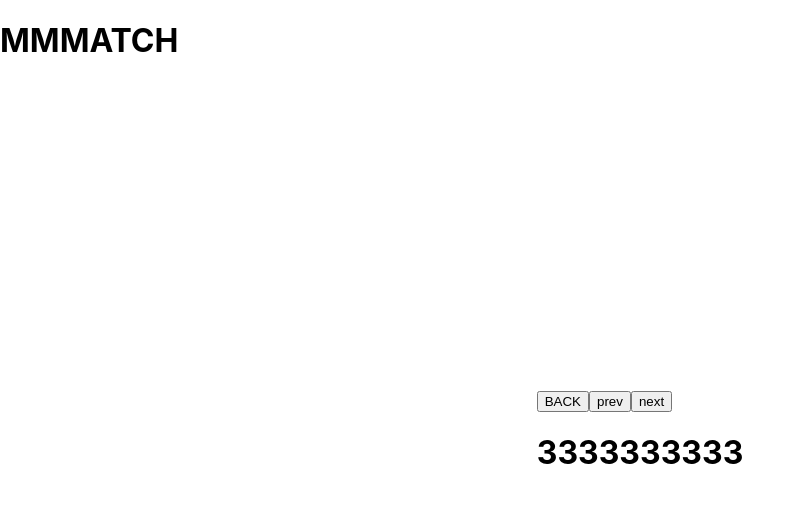
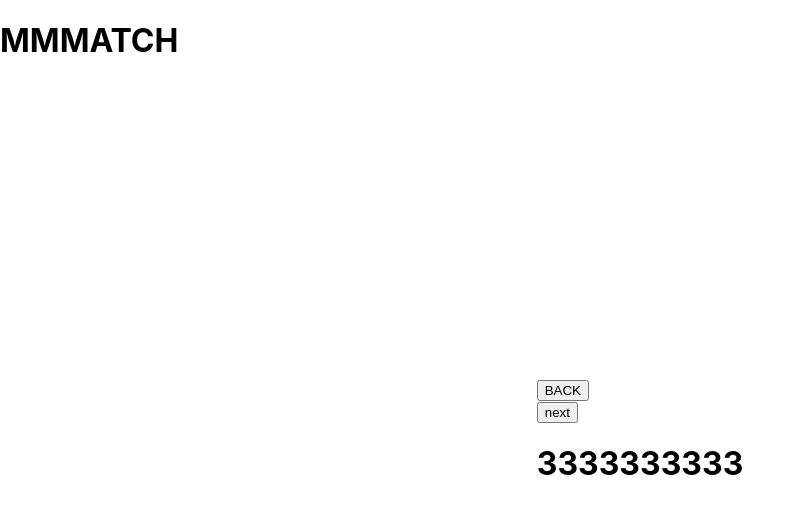
Before and after one commit to enztexier/mmmatch, a React (Create React App) app: page / in a window 1280 px wide. Both pictures are taken after a click on the button "Pour Elle". Shown: the top 514 px of the page, without its empty margins (0-803 px from the left). Built offline with nearby package versions, Linux system fonts and the light colour scheme.

Commit message:
end of JS

```diff
--- a/src/Display.js
+++ b/src/Display.js
@@ -21,9 +21,8 @@ const Display = ({quotes, setClick}) => {
     function nextQuote() {
 
           if(quotes.length === history.length && quotes.length === (indexArray)){
+            console.log("FINISH");
             setIndexArray(indexArray + 1);
-            history.push({quote:"finish"});
-            setSingle(history[indexArray]);
           }
 
           else if(history.length === (indexArray)){
@@ -50,19 +49,13 @@ const Display = ({quotes, setClick}) => {
 
         if(indexArray > 1){
           console.log("prevINDEX: " + indexArray);
-          //console.log(history[indexArray - 2]);
             setSingle(history[indexArray - 2]);
             setIndexArray(indexArray - 1);
-           // document.getElementById("dos").innerHTML = arrayHistory[indexArray];
           }
 
           else if (indexArray === 1) {
-            //indexArray--;
-            console.log("prevARRAY0: ");
-            //setSingle("Start");
-           // document.getElementById("dos").innerHTML = "Start";
+            console.log("Start of the List");
           }
-
     }
 
     console.log("iindexArray: " + indexArray);
@@ -72,10 +65,16 @@ const Display = ({quotes, setClick}) => {
         <div>
 
             <button onClick={() => setClick(false)}>BACK</button>
-
-            <button onClick={() => prevQuote()}>prev</button>
+            <br></br>
+            { indexArray > 1 && <button onClick={() => prevQuote()}>prev</button> }
+            { quotes.length === history.length && indexArray > history.length ?
+            <h1>FINISH</h1>
+            :
+            <div>
             <button onClick={() => nextQuote()}>next</button>
             <h1 key={single.id}>{single.quote}</h1>
+            </div>
+            }
 
         </div>
     );
@@ -91,18 +90,4 @@ export default Display;
             );
           })}
 
-
-                  if(!history.length){
-            indexRandom = randomNumber(quotes.length);
-            console.log("1:" + indexRandom);
-            let addHistory = quotes[indexRandom];
-            console.log("just add: " + addHistory);
-            history.push(quotes[indexRandom]);
-            console.log("tableau: " + history[0]);
-            setSingle(history[0]);
-            //setIndexArray(indexArray + 1);
-            console.log("indexArray: " + indexArray);
-            console.log("history: " + history.length);
-          }
-
-          */
+*/
```
